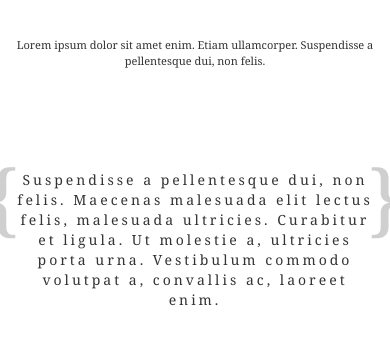
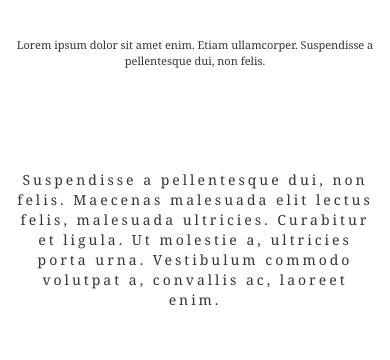
Before and after one commit to fonarick/fonarick.github.io, a plain HTML site: page fonarick_1/index.html in a window 390 px wide. Shown: the part 2727-3087 px from the top of the page. Drawn offline with nearby package versions, Linux system fonts and the light colour scheme.

Commit message:
Update style.css

```diff
--- a/fonarick_1/css/style.css
+++ b/fonarick_1/css/style.css
@@ -273,6 +273,9 @@ p.sidebar_firstp {
 		margin: auto;
 		font-size: 30px
 	}
+	.article_blockquote::after, .article_blockquote::before {
+		display: none
+	}
 }
 
 @media screen and (max-width: 560px) {
```
